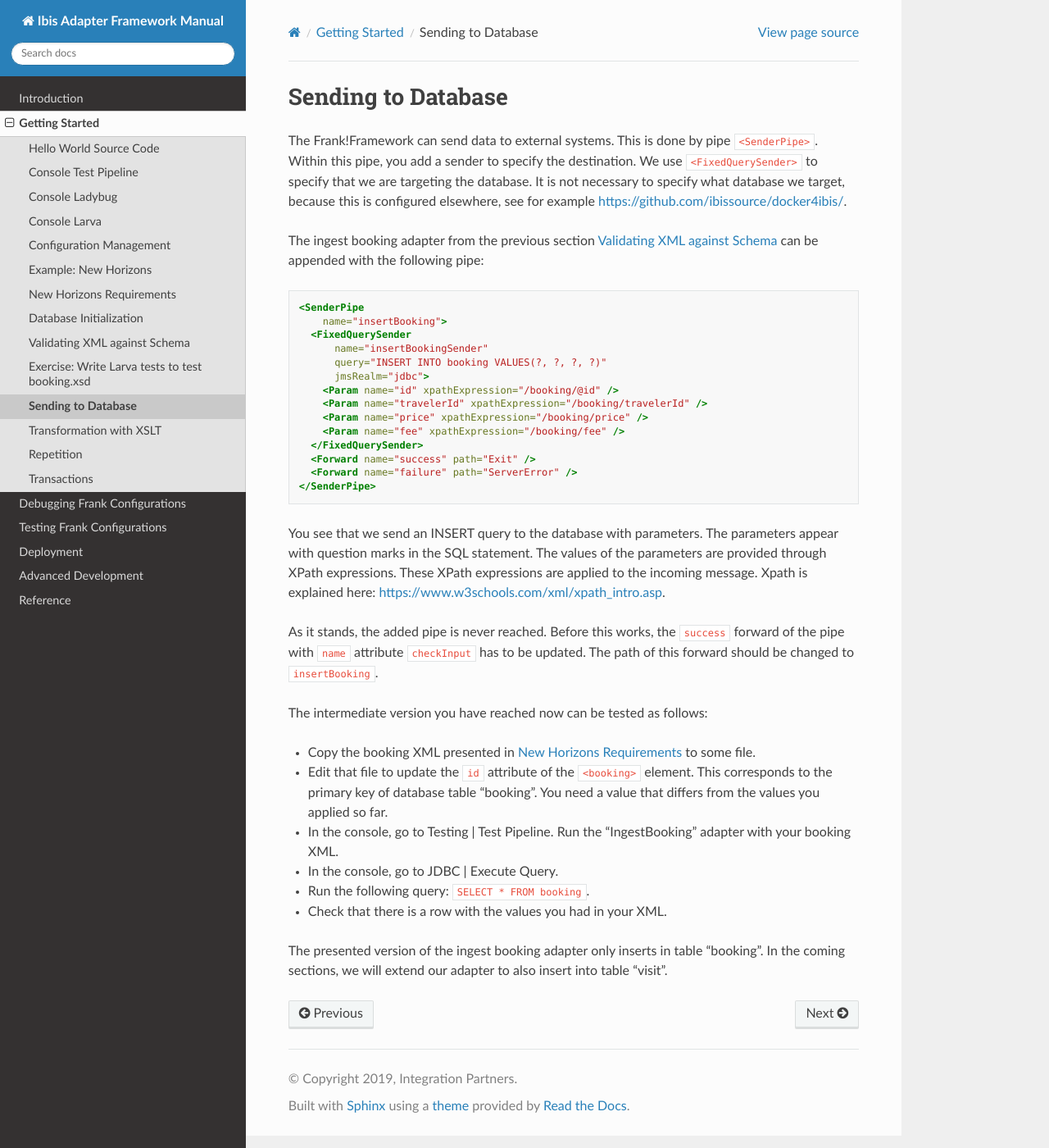
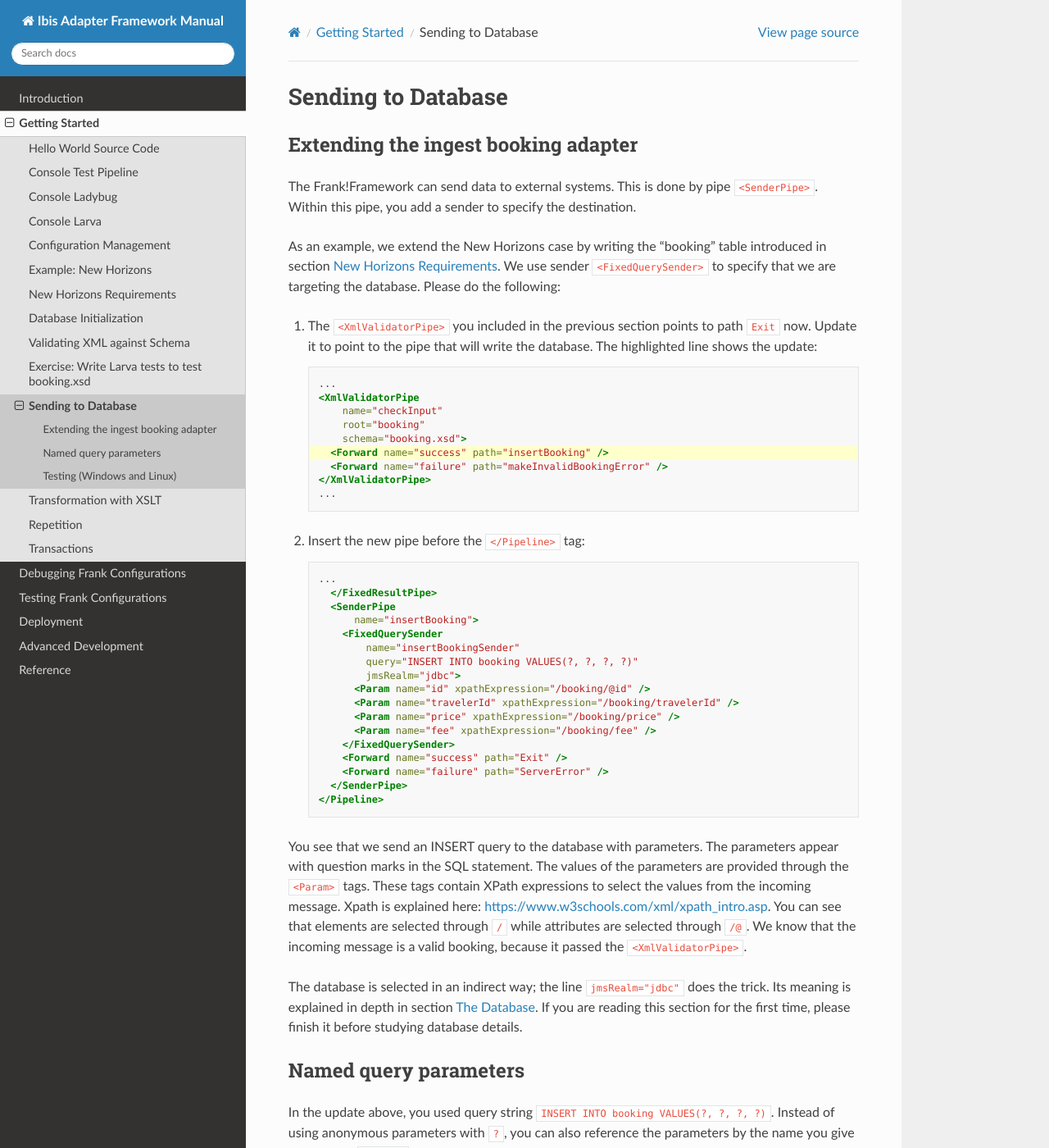
Before and after one commit to frankframework/frank-manual, a Sphinx documentation site: the page built from docs/source/gettingStarted/horizonsInsertDb.rst, in a window 1280 px wide and 1400 px high. Shown: the whole window at 82% size. Built offline with Sphinx 7.4.7 and the Read the Docs theme 2.0.0, drawn with Linux system fonts in a browser that asks for light colours; some of the changed text lies outside the part shown.

Commit message:
Update Getting Started section about inserting into database

```diff
--- a/docs/source/gettingStarted/horizonsInsertDb.rst
+++ b/docs/source/gettingStarted/horizonsInsertDb.rst
@@ -3,55 +3,109 @@
 Sending to Database
 ===================
 
-The Frank!Framework can send data to external systems.
-This is done by pipe ``<SenderPipe>``.
-Within this pipe, you add a sender to specify the
-destination. We use ``<FixedQuerySender>`` to specify
-that we are targeting the database. It is not
-necessary to specify what database we
-target, because this is configured elsewhere, see
-for example https://github.com/ibissource/docker4ibis/.
+Extending the ingest booking adapter
+------------------------------------
 
-The ingest booking adapter from the previous section
-:ref:`validateBooking` can be appended with the
-following pipe:
+The Frank!Framework can send data to external systems. This is done by pipe ``<SenderPipe>``. Within this pipe, you add a sender to specify the destination.
+
+As an example, we extend the New Horizons case by writing the "booking" table introduced in section :ref:`horizonsInterfaces`. We use sender ``<FixedQuerySender>`` to specify that we are targeting the database. Please do the following:
+
+#. The ``<XmlValidatorPipe>`` you included in the previous section points to path ``Exit`` now. Update it to point to the pipe that will write the database. The highlighted line shows the update:
+
+   .. code-block:: XML
+      :emphasize-lines: 6
+
+      ...
+      <XmlValidatorPipe
+          name="checkInput"
+          root="booking"
+          schema="booking.xsd">
+        <Forward name="success" path="insertBooking" />
+        <Forward name="failure" path="makeInvalidBookingError" />
+      </XmlValidatorPipe>
+      ...
+
+#. Insert the new pipe before the ``</Pipeline>`` tag:
+
+   .. code-block:: XML
+
+      ...
+        </FixedResultPipe>
+        <SenderPipe
+            name="insertBooking">
+          <FixedQuerySender
+              name="insertBookingSender"
+              query="INSERT INTO booking VALUES(?, ?, ?, ?)"
+              jmsRealm="jdbc">
+            <Param name="id" xpathExpression="/booking/@id" />
+            <Param name="travelerId" xpathExpression="/booking/travelerId" />
+            <Param name="price" xpathExpression="/booking/price" />
+            <Param name="fee" xpathExpression="/booking/fee" />
+          </FixedQuerySender>
+          <Forward name="success" path="Exit" />
+          <Forward name="failure" path="ServerError" />
+        </SenderPipe>
+      </Pipeline>
+
+You see that we send an INSERT query to the database with parameters. The parameters appear with question marks in the SQL statement. The values of the parameters are provided through the ``<Param>`` tags. These tags contain XPath expressions to select the values from the incoming message. Xpath is explained here: https://www.w3schools.com/xml/xpath_intro.asp. You can see that elements are selected through ``/`` while attributes are selected through ``/@``. We know that the incoming message is a valid booking, because it passed the ``<XmlValidatorPipe>``.
+
+The database is selected in an indirect way; the line ``jmsRealm="jdbc"`` does the trick. Its meaning is explained in depth in section :ref:`advancedDevelopmentDatabase`. If you are reading this section for the first time, please finish it before studying database details.
+
+Named query parameters
+----------------------
+
+In the update above, you used query string ``INSERT INTO booking VALUES(?, ?, ?, ?)``. Instead of using anonymous parameters with ``?``, you can also reference the parameters by the name you give them in the ``<Param>`` elements. If you want to try this, you can update your adapter as shown:
+
+.. code-block:: XML
+   :emphasize-lines: 4, 5
+
+   ...
+   <FixedQuerySender
+       name="insertBookingSender"
+       query="INSERT INTO booking VALUES(?{id}, ?{travelerId}, ?{price}, ?{fee})"
+       useNamedParams="true"
+       jmsRealm="jdbc">
+     <Param name="id" xpathExpression="/booking/@id" />
+     <Param name="travelerId" xpathExpression="/booking/travelerId" />
+     <Param name="price" xpathExpression="/booking/price" />
+     <Param name="fee" xpathExpression="/booking/fee" />
+   </FixedQuerySender>
+   ...
+
+This update is optional; it does not change the results produced by your adapter. It presents an alternative approach however that is useful in more advanced queries. This update is not applied in the solution download of this tutorial.
+
+Testing (Windows and Linux)
+---------------------------
+
+Please test your work as follows:
+
+#. Copy the booking XML presented in :ref:`horizonsInterfaces` to some file.
+#. Edit that file to update the ``id`` attribute of the ``<booking>`` element. This corresponds to the primary key of database table "booking". You need a value that differs from the values you applied so far.
+#. In the Frank!Console, go to Testing | Test Pipeline. Run the "IngestBooking" adapter with your booking XML. See section :ref:`helloTestPipeline` for details.
+
+The response should be something like the following:
 
 .. code-block:: XML
 
-   <SenderPipe
-       name="insertBooking">
-     <FixedQuerySender
-         name="insertBookingSender"
-         query="INSERT INTO booking VALUES(?, ?, ?, ?)"
-         jmsRealm="jdbc">
-       <Param name="id" xpathExpression="/booking/@id" />
-       <Param name="travelerId" xpathExpression="/booking/travelerId" />
-       <Param name="price" xpathExpression="/booking/price" />
-       <Param name="fee" xpathExpression="/booking/fee" />
-     </FixedQuerySender>
-     <Forward name="success" path="Exit" />
-     <Forward name="failure" path="ServerError" />
-   </SenderPipe>
+   <results>
+     <result item="1">
+       <result><rowsupdated>1</rowsupdated></result>
+     </result>
+   </results>
 
-You see that we send an INSERT query to the database with parameters.
-The parameters appear with question marks in the SQL statement.
-The values of the parameters are provided through XPath expressions.
-These XPath expressions are applied to the incoming message. Xpath is
-explained here: https://www.w3schools.com/xml/xpath_intro.asp.
+The output message is no longer the incoming booking XML. Please remember this when you add more pipes to the adapter.
 
-As it stands, the added pipe is never reached. Before this works,
-the ``success`` forward of the pipe with ``name`` attribute ``checkInput`` has to be
-updated. The path of this forward should be changed to ``insertBooking``.
+4. In the Frank!Console, click "JDBC" (number 1 in the figure below). That link will expand:
 
-The intermediate version you have reached now can be tested as follows:
+   .. image:: jdbcExecuteQuery.jpg
 
-* Copy the booking XML presented in :ref:`horizonsInterfaces` to some file.
-* Edit that file to update the ``id`` attribute of the ``<booking>`` element. This corresponds to the primary key of database table "booking". You need a value that differs from the values you applied so far.
-* In the console, go to Testing | Test Pipeline. Run the "IngestBooking" adapter with your booking XML.
-* In the console, go to JDBC | Execute Query.
-* Run the following query: ``SELECT * FROM booking``.
-* Check that there is a row with the values you had in your XML.
+#. Click "Execute Query" (number 2). You see the following screen:
 
-The presented version of the ingest booking adapter only inserts
-in table "booking". In the coming sections, we will extend
-our adapter to also insert into table "visit".
+   .. image:: executeJdbcQuery.jpg
+
+#. You see you are in the execute screen (number 1). Select "JMS realm" "jdbc" (number 2). If you want, you can choose to see comma-separated output instead of XML (number 3).
+#. Type the following query: ``SELECT * FROM booking`` (number 4).
+#. Press "Send" (number 5). Check that the query result (number 6) shows some of the data you entered in step 2, in particular the "id" you chose.
+
+The presented version of the ingest booking adapter only inserts in table "booking". In the coming sections, you will extend
+the adapter to also insert into table "visit".
```
Also changed, not shown: docs/source/gettingStarted/executeJdbcQuery.jpg (added), docs/source/gettingStarted/jdbcExecuteQuery.jpg (added).
